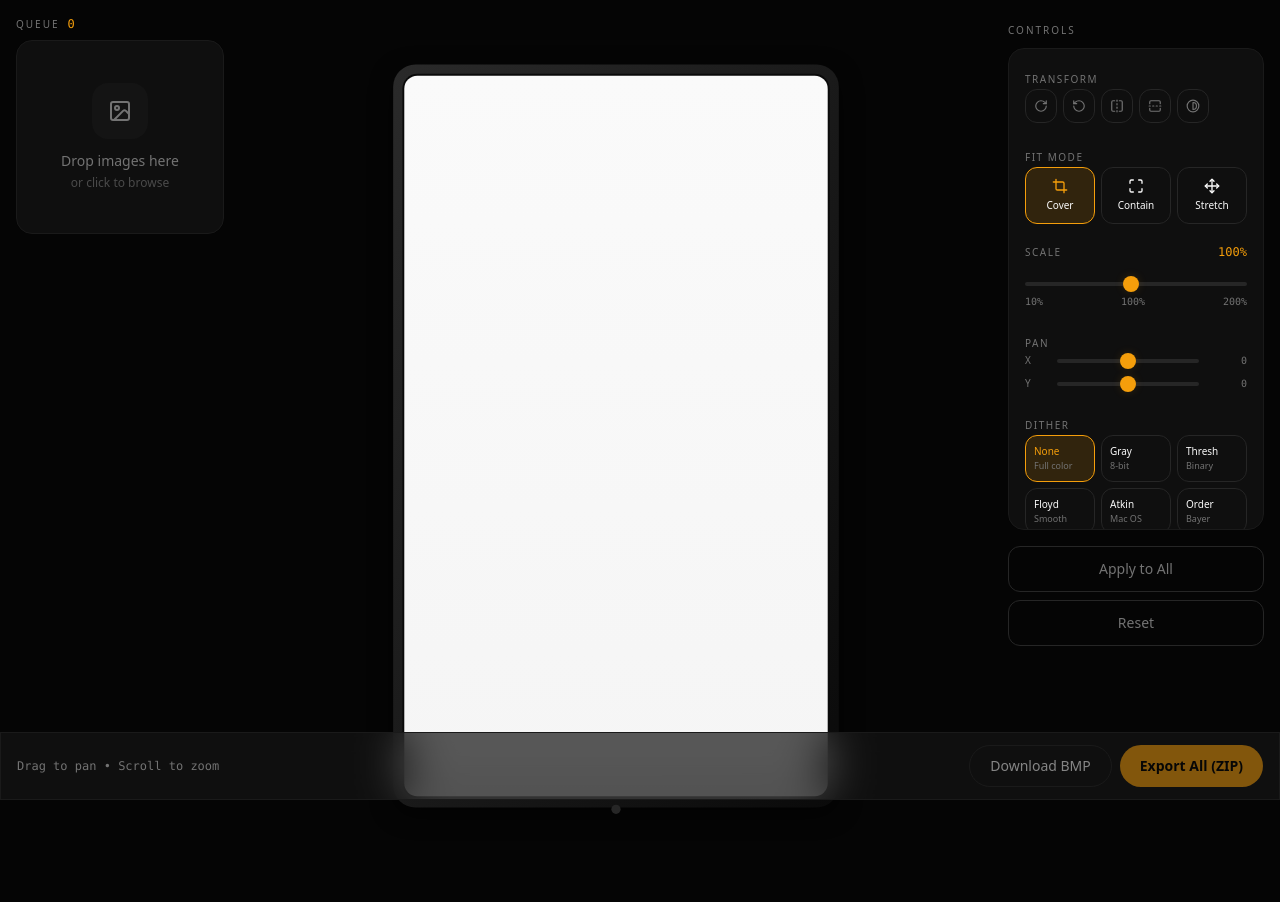
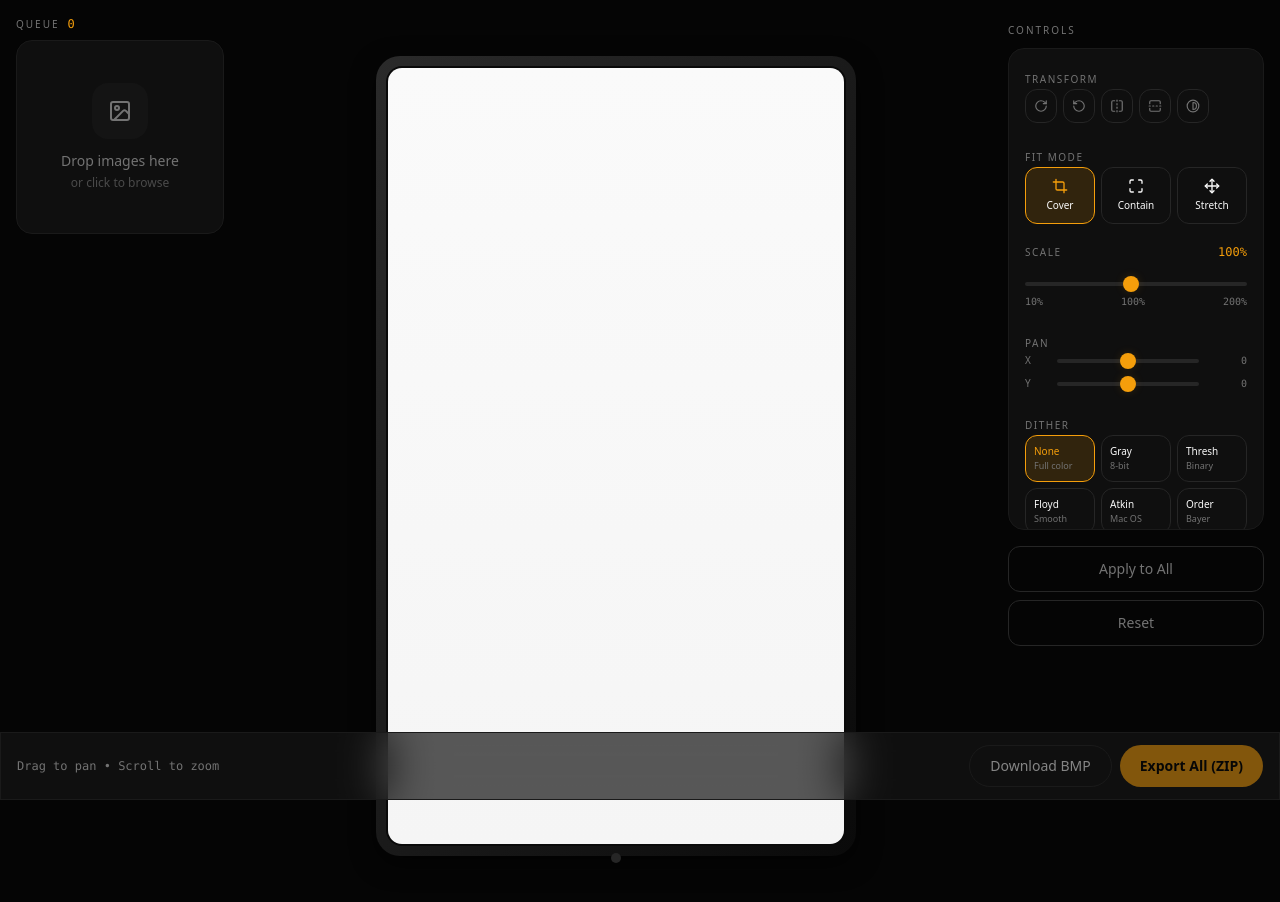
Before and after one commit to jeremyxlewis/xteink-wallpaper, a React (Vite) app: page / in a window 1280 px wide. Shown: the top 902 px of the page. Built offline with nearby package versions, Linux system fonts and the light colour scheme.

Commit message:
Fix preview alignment by removing duplicate scaling

```diff
--- a/src/components/DevicePreview.jsx
+++ b/src/components/DevicePreview.jsx
@@ -50,6 +50,9 @@ export const DevicePreview = forwardRef(function DevicePreview(
 
   const screenWidth = 480;
   const screenHeight = 800;
+  const screenInset = 24;
+  const screenDisplayWidth = screenWidth - screenInset;
+  const screenDisplayHeight = screenHeight - screenInset;
 
   useEffect(() => {
     const updateScale = () => {
@@ -57,11 +60,8 @@ export const DevicePreview = forwardRef(function DevicePreview(
       const containerWidth = containerRef.current.clientWidth;
       const containerHeight = containerRef.current.clientHeight;
 
-      const screenW = screenWidth - 24;
-      const screenH = screenHeight - 24;
-
-      const scaleX = containerWidth / screenW;
-      const scaleY = containerHeight / screenH;
+      const scaleX = containerWidth / (screenWidth + 80);
+      const scaleY = containerHeight / (screenHeight + 80);
       const baseScale = Math.min(scaleX, scaleY, 1) * 100;
 
       setScale(baseScale);
@@ -73,24 +73,19 @@ export const DevicePreview = forwardRef(function DevicePreview(
   }, [screenWidth, screenHeight]);
 
   const displayScale = scale / 100;
-  const scaledWidth = screenWidth * displayScale;
-  const scaledHeight = screenHeight * displayScale;
 
   return (
     <div
       ref={containerRef}
       className="relative flex items-center justify-center"
       style={{
-        minWidth: 480,
-        minHeight: 800,
-        width: scaledWidth + 40,
-        height: scaledHeight + 40,
+        width: (screenWidth + 80) * displayScale,
+        height: (screenHeight + 80) * displayScale,
       }}
     >
       <svg
         viewBox={`0 0 ${screenWidth + 80} ${screenHeight + 80}`}
         className="absolute inset-0 w-full h-full pointer-events-none"
-        style={{ transform: `scale(${displayScale})`, transformOrigin: 'center' }}
       >
         <defs>
           <linearGradient id="deviceGradient" x1="0%" y1="0%" x2="100%" y2="100%">
@@ -157,8 +152,8 @@ export const DevicePreview = forwardRef(function DevicePreview(
         style={{
           left: 52 * displayScale,
           top: 52 * displayScale,
-          width: (screenWidth - 24) * displayScale,
-          height: (screenHeight - 24) * displayScale,
+          width: screenDisplayWidth * displayScale,
+          height: screenDisplayHeight * displayScale,
         }}
         onWheel={handleWheel}
         onMouseDown={handleMouseDown}
@@ -175,11 +170,7 @@ export const DevicePreview = forwardRef(function DevicePreview(
           ref={canvasRef}
           width={screenWidth}
           height={screenHeight}
-          className="w-full h-full origin-top-left"
-          style={{
-            width: screenWidth - 24,
-            height: screenHeight - 24,
-          }}
+          className="w-full h-full"
         />
       </div>
     </div>
```
